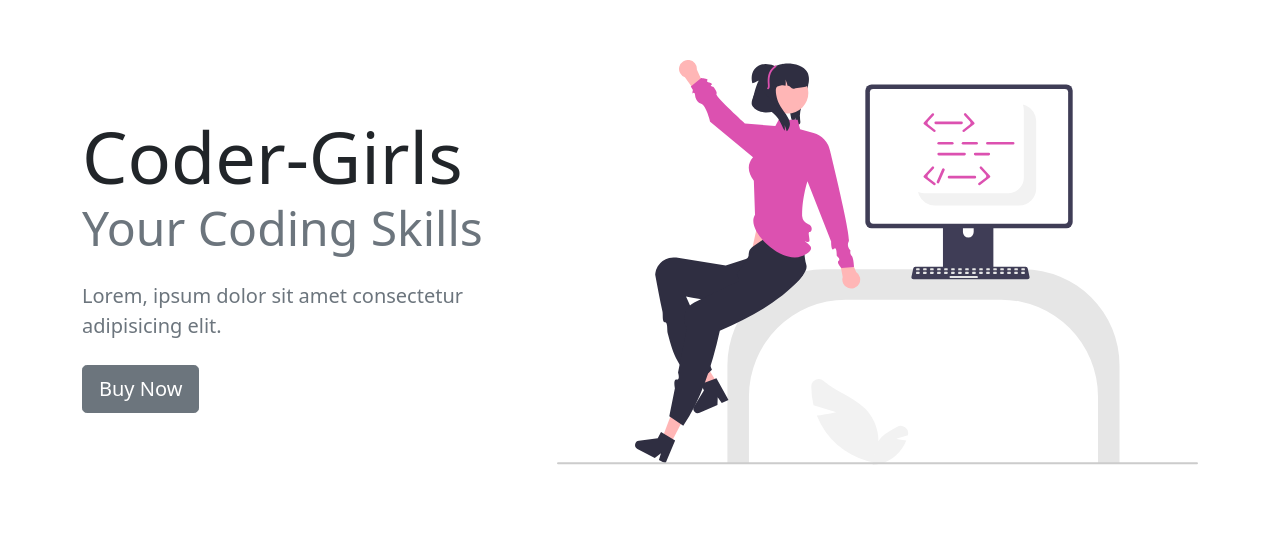
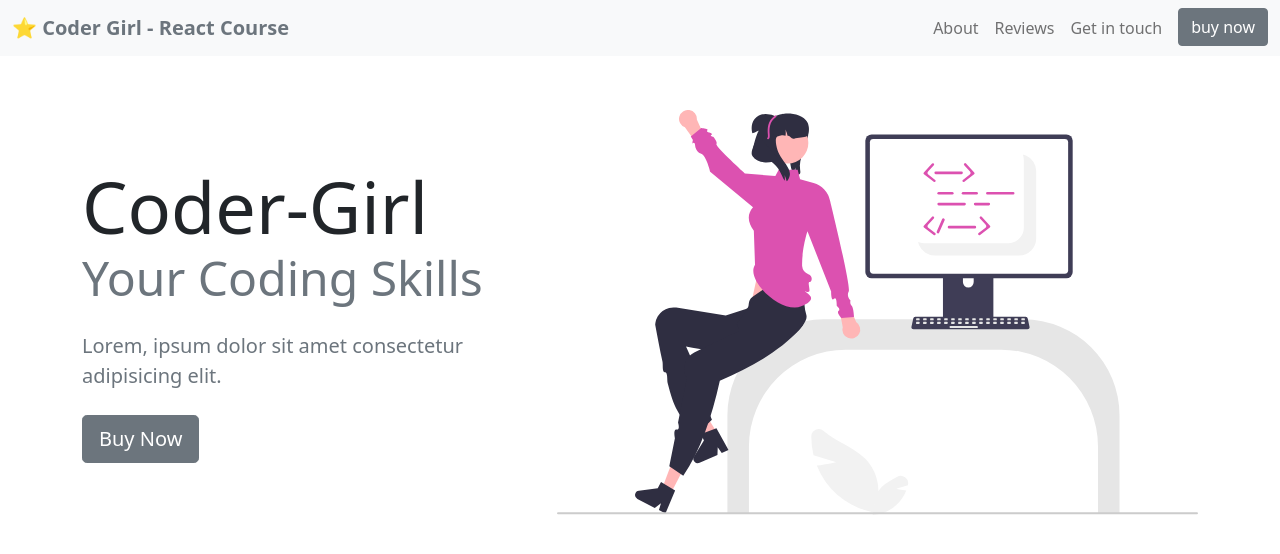
Before and after one commit to Dina2703/bs5-book-site, a plain HTML site: page index.html in a window 1280 px wide. Drawn offline with nearby package versions, Linux system fonts and the light colour scheme; files whose address does not match are found by name.

Commit message:
Bootstrap-5 Navbar

```diff
--- a/index.html
+++ b/index.html
@@ -12,6 +12,11 @@
     />
     <title>BS5 - bookSite</title>
     <style>
+      body::before {
+        display: block;
+        content: "";
+        height: 50px;
+      }
       section {
         padding: 60px 0;
       }
@@ -19,13 +24,60 @@
   </head>
   <body>
     <!-- navbar -->
+    <nav class="navbar fixed-top navbar-expand-md navbar-light bg-light">
+      <div class="container-xxl">
+        <a href="#intro" class="navbar-brand"
+          ><span class="fw-bold text-secondary">
+            ⭐️ Coder Girl - React Course</span
+          ></a
+        >
+
+        <!-- toggle button for mobile nav -->
+        <button
+          class="navbar-toggler"
+          type="button"
+          data-bs-toggle="collapse"
+          data-bs-target="#main-nav"
+          aria-controls="main-nav"
+          aria-expanded="false"
+          aria-label="toggle navigation"
+        >
+          <span class="navbar-toggler-icon"></span>
+        </button>
+
+        <!-- navbar links -->
+        <div
+          class="collapse navbar-collapse justify-content-end align-center"
+          id="main-nav"
+        >
+          <ul class="navbar-nav">
+            <li class="nav-item">
+              <a href="#topics" class="nav-link">About</a>
+            </li>
+            <li class="nav-item">
+              <a href="#reviews" class="nav-link">Reviews</a>
+            </li>
+            <li class="nav-item">
+              <a href="#contact" class="nav-link">Get in touch</a>
+            </li>
+            <li class="nav-item d-md-none">
+              <a href="#pricing" class="nav-link">Pricing</a>
+            </li>
+            <li class="nav-item ms-2 d-none d-md-inline">
+              <a href="#pricing" class="btn btn-secondary">buy now</a>
+            </li>
+          </ul>
+        </div>
+      </div>
+    </nav>
+
     <!-- main image & intro text -->
     <section id="intro">
       <div class="container-lg">
         <div class="row justify-content-center align-items-center">
           <div class="col-md-5 text-center text-md-start">
             <h1>
-              <div class="display-2">Coder-Girls</div>
+              <div class="display-2">Coder-Girl</div>
               <div class="display-5 text-muted">Your Coding Skills</div>
             </h1>
             <p class="lead my-4 text-muted">
```
